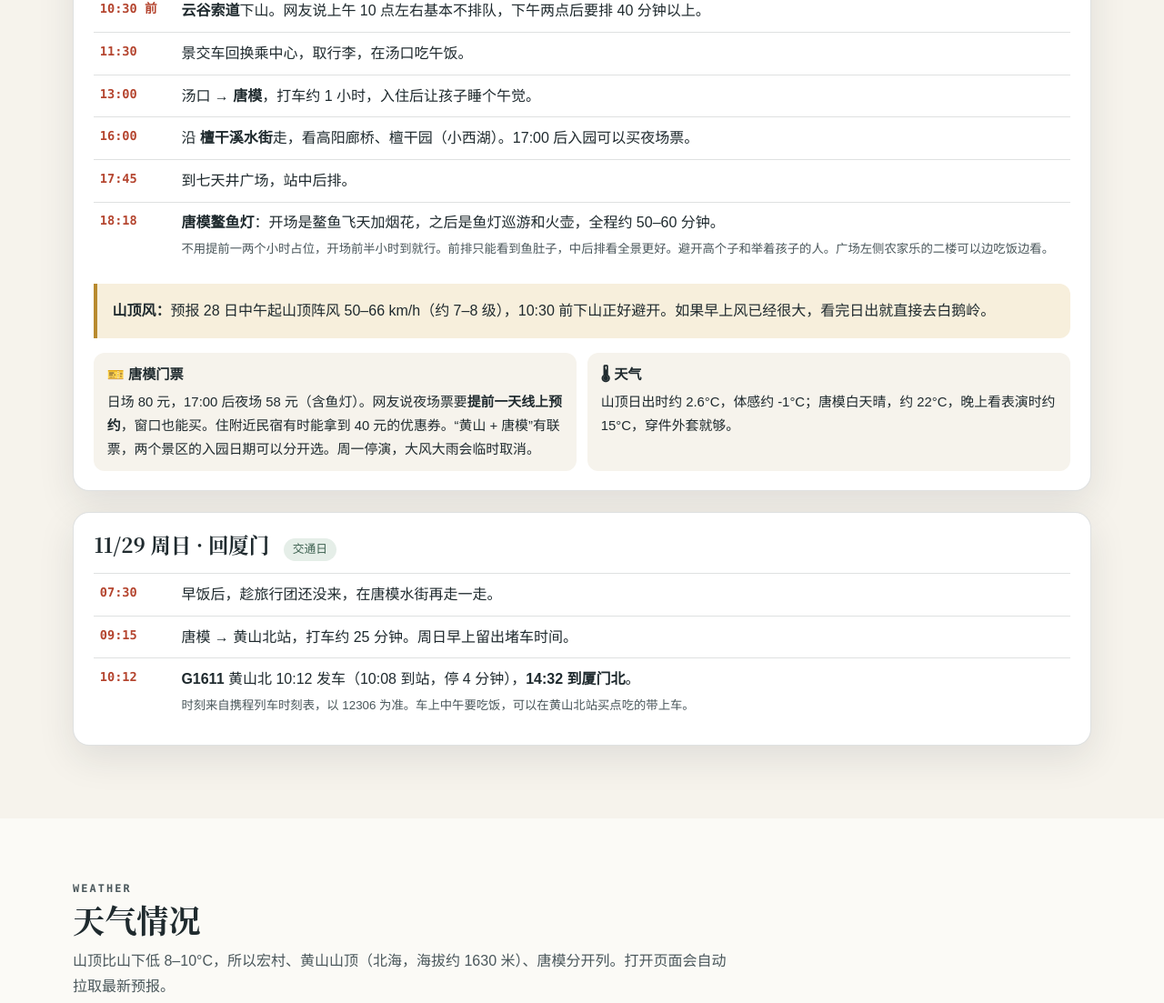
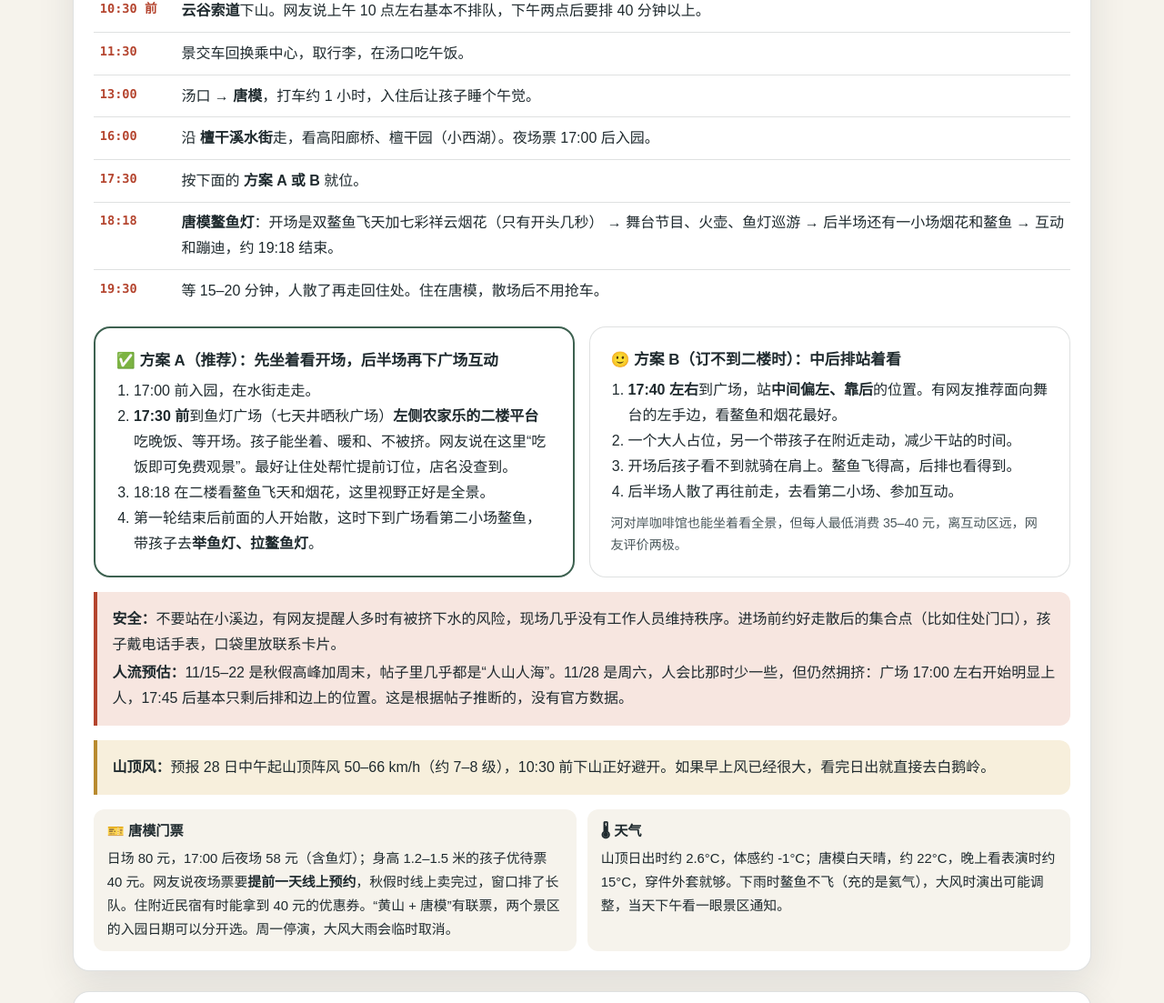
Before and after one commit to go-with-the-wind/huangshan-road-trip-2026, a plain HTML site: page index.html in a window 1280 px wide. Shown: the part 4011-5114 px from the top of the page at 91% size. Drawn offline with Linux system fonts and the light colour scheme; no server answers.

Commit message:
feat: add Tangmo lantern viewing plans A/B and crowd estimate

```diff
--- a/index.html
+++ b/index.html
@@ -465,16 +465,42 @@
         <tr><th>10:30 前</th><td><b>云谷索道</b>下山。网友说上午 10 点左右基本不排队，下午两点后要排 40 分钟以上。</td></tr>
         <tr><th>11:30</th><td>景交车回换乘中心，取行李，在汤口吃午饭。</td></tr>
         <tr><th>13:00</th><td>汤口 → <b>唐模</b>，打车约 1 小时，入住后让孩子睡个午觉。</td></tr>
-        <tr><th>16:00</th><td>沿 <b>檀干溪水街</b>走，看高阳廊桥、檀干园（小西湖）。17:00 后入园可以买夜场票。</td></tr>
-        <tr><th>17:45</th><td>到七天井广场，站中后排。</td></tr>
-        <tr><th>18:18</th><td><b>唐模鳌鱼灯</b>：开场是鳌鱼飞天加烟花，之后是鱼灯巡游和火壶，全程约 50–60 分钟。<br><small>不用提前一两个小时占位，开场前半小时到就行。前排只能看到鱼肚子，中后排看全景更好。避开高个子和举着孩子的人。广场左侧农家乐的二楼可以边吃饭边看。</small></td></tr>
+        <tr><th>16:00</th><td>沿 <b>檀干溪水街</b>走，看高阳廊桥、檀干园（小西湖）。夜场票 17:00 后入园。</td></tr>
+        <tr><th>17:30</th><td>按下面的 <b>方案 A 或 B</b> 就位。</td></tr>
+        <tr><th>18:18</th><td><b>唐模鳌鱼灯</b>：开场是双鳌鱼飞天加七彩祥云烟花（只有开头几秒） → 舞台节目、火壶、鱼灯巡游 → 后半场还有一小场烟花和鳌鱼 → 互动和蹦迪，约 19:18 结束。</td></tr>
+        <tr><th>19:30</th><td>等 15–20 分钟，人散了再走回住处。住在唐模，散场后不用抢车。</td></tr>
       </table>
+      <div class="grid grid-2" style="margin-top:1rem">
+        <div class="card" style="border:2px solid var(--pine);box-shadow:none">
+          <h4 style="margin:0 0 .3rem;font-size:1.05rem">✅ 方案 A（推荐）：先坐着看开场，后半场再下广场互动</h4>
+          <ol style="margin:.2rem 0 0;padding-left:1.2rem">
+            <li>17:00 前入园，在水街走走。</li>
+            <li><b>17:30 前</b>到鱼灯广场（七天井晒秋广场）<b>左侧农家乐的二楼平台</b>吃晚饭、等开场。孩子能坐着、暖和、不被挤。网友说在这里“吃饭即可免费观景”。最好让住处帮忙提前订位，店名没查到。</li>
+            <li>18:18 在二楼看鳌鱼飞天和烟花，这里视野正好是全景。</li>
+            <li>第一轮结束后前面的人开始散，这时下到广场看第二小场鳌鱼，带孩子去<b>举鱼灯、拉鳌鱼灯</b>。</li>
+          </ol>
+        </div>
+        <div class="card" style="box-shadow:none">
+          <h4 style="margin:0 0 .3rem;font-size:1.05rem">🙂 方案 B（订不到二楼时）：中后排站着看</h4>
+          <ol style="margin:.2rem 0 0;padding-left:1.2rem">
+            <li><b>17:40 左右</b>到广场，站<b>中间偏左、靠后</b>的位置。有网友推荐面向舞台的左手边，看鳌鱼和烟花最好。</li>
+            <li>一个大人占位，另一个带孩子在附近走动，减少干站的时间。</li>
+            <li>开场后孩子看不到就骑在肩上。鳌鱼飞得高，后排也看得到。</li>
+            <li>后半场人散了再往前走，去看第二小场、参加互动。</li>
+          </ol>
+          <p style="margin:.5rem 0 0;font-size:.88rem;color:var(--ink-soft)">河对岸咖啡馆也能坐着看全景，但每人最低消费 35–40 元，离互动区远，网友评价两极。</p>
+        </div>
+      </div>
+      <div class="note warn">
+        <p><b>安全：</b>不要站在小溪边，有网友提醒人多时有被挤下水的风险，现场几乎没有工作人员维持秩序。进场前约好走散后的集合点（比如住处门口），孩子戴电话手表，口袋里放联系卡片。</p>
+        <p><b>人流预估：</b>11/15–22 是秋假高峰加周末，帖子里几乎都是“人山人海”。11/28 是周六，人会比那时少一些，但仍然拥挤：广场 17:00 左右开始明显上人，17:45 后基本只剩后排和边上的位置。这是根据帖子推断的，没有官方数据。</p>
+      </div>
       <div class="note">
         <p><b>山顶风：</b>预报 28 日中午起山顶阵风 50–66 km/h（约 7–8 级），10:30 前下山正好避开。如果早上风已经很大，看完日出就直接去白鹅岭。</p>
       </div>
       <div class="day-extra">
-        <div><h4>🎫 唐模门票</h4>日场 80 元，17:00 后夜场 58 元（含鱼灯）。网友说夜场票要<b>提前一天线上预约</b>，窗口也能买。住附近民宿有时能拿到 40 元的优惠券。“黄山 + 唐模”有联票，两个景区的入园日期可以分开选。周一停演，大风大雨会临时取消。</div>
-        <div><h4>🌡 天气</h4>山顶日出时约 2.6°C，体感约 -1°C；唐模白天晴，约 22°C，晚上看表演时约 15°C，穿件外套就够。</div>
+        <div><h4>🎫 唐模门票</h4>日场 80 元，17:00 后夜场 58 元（含鱼灯）；身高 1.2–1.5 米的孩子优待票 40 元。网友说夜场票要<b>提前一天线上预约</b>，秋假时线上卖完过，窗口排了长队。住附近民宿有时能拿到 40 元的优惠券。“黄山 + 唐模”有联票，两个景区的入园日期可以分开选。周一停演，大风大雨会临时取消。</div>
+        <div><h4>🌡 天气</h4>山顶日出时约 2.6°C，体感约 -1°C；唐模白天晴，约 22°C，晚上看表演时约 15°C，穿件外套就够。下雨时鳌鱼不飞（充的是氦气），大风时演出可能调整，当天下午看一眼景区通知。</div>
       </div>
     </article>
 
@@ -680,7 +706,7 @@
           <tr><td>景交车（单程）</td><td>19 元</td><td>约 9 元</td><td>上、下山各坐一次</td></tr>
           <tr><td>玉屏索道（上山）</td><td>90 元</td><td>约 45 元</td><td>身高 1.2–1.5 米半价</td></tr>
           <tr><td>云谷索道（下山）</td><td>80 元</td><td>约 40 元</td><td>同上</td></tr>
-          <tr><td>唐模（夜场）</td><td>58 元</td><td>以现场为准</td><td>日场 80 元；有“黄山 + 唐模”联票</td></tr>
+          <tr><td>唐模（夜场）</td><td>58 元</td><td>40 元（1.2–1.5 米）</td><td>日场 80 元；有“黄山 + 唐模”联票</td></tr>
         </tbody>
       </table>
       <p style="font-size:.85rem;color:var(--ink-soft);margin:.6rem 0 0">孩子的景交车和索道价格来自一位近期带 8 岁孩子去的网友的实际花费（景交车 19 + 9，玉屏 90 + 45，云谷 80 + 40）。以小程序为准。</p>
```
Also changed, not shown: 1 other file.
